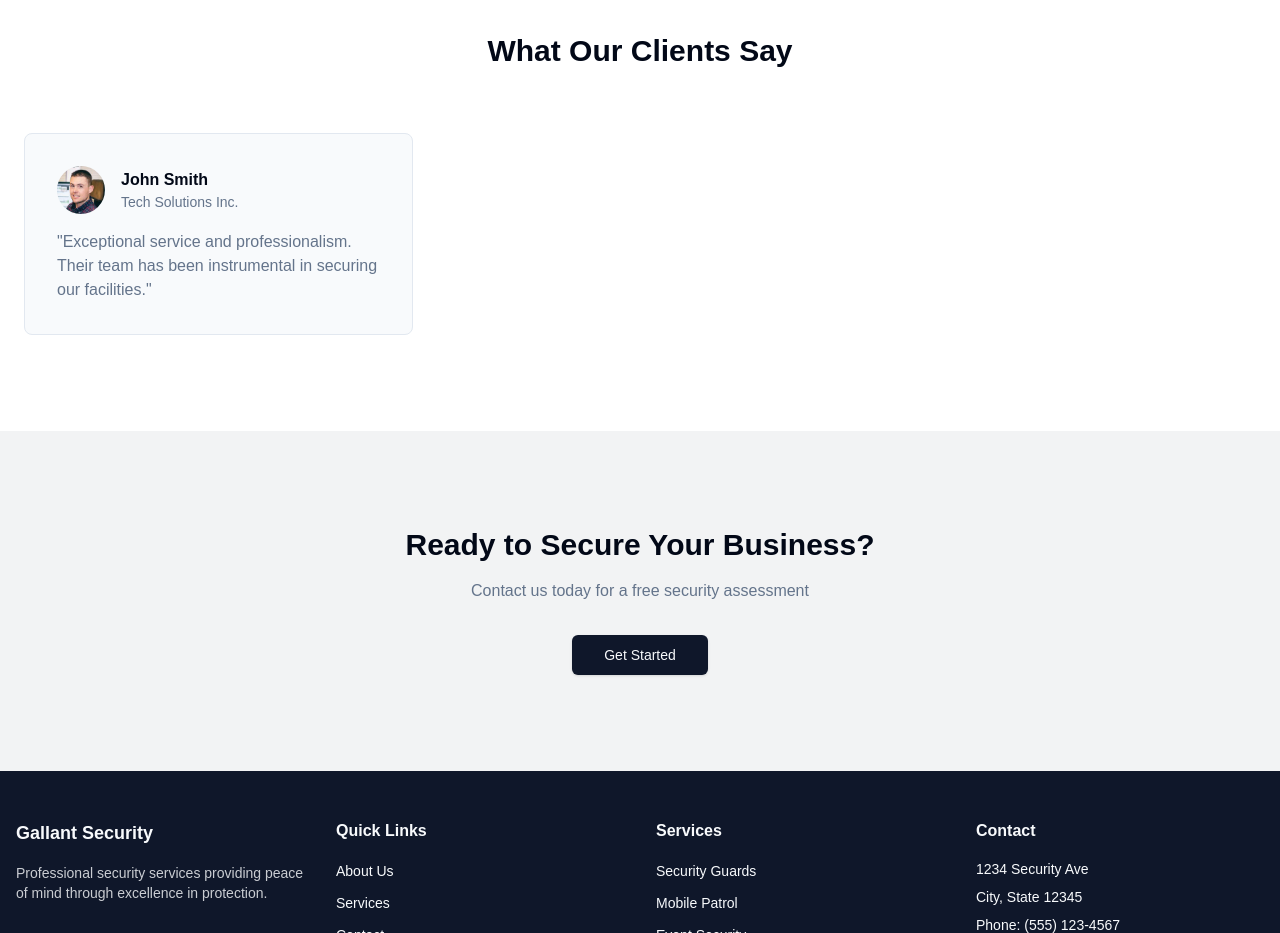
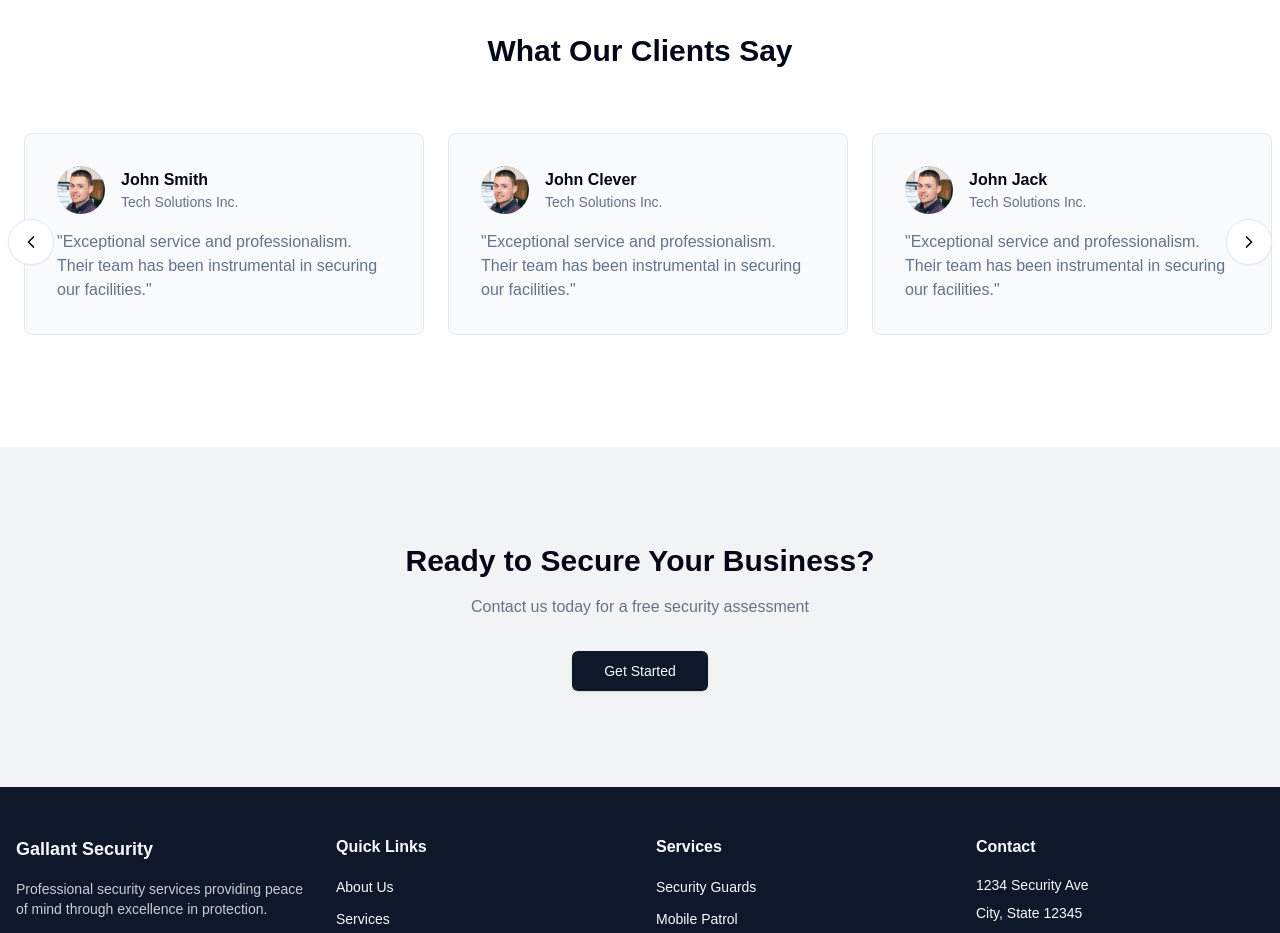
Before and after one commit to ojokne/gallant-security, a Next.js app: page / in a window 1280 px wide. Shown: the part 2180-3113 px from the top of the page. Built offline with nearby package versions, Linux system fonts and the light colour scheme.

Commit message:
Make testimonial horizontally scrollable

```diff
--- a/components/home/testimonials.jsx
+++ b/components/home/testimonials.jsx
@@ -1,15 +1,63 @@
+"use client";
 import Image from "next/image";
+import { ChevronLeft, ChevronRight } from "lucide-react";
+import { useRef } from "react";
 
 export function Testimonials() {
+  const scrollContainerRef = useRef(null);
   const testimonials = [
     {
       name: "John Smith",
       company: "Tech Solutions Inc.",
       image: "/testimonials/client1.jpg",
-      quote: "Exceptional service and professionalism. Their team has been instrumental in securing our facilities."
+      quote:
+        "Exceptional service and professionalism. Their team has been instrumental in securing our facilities.",
+    },
+    {
+      name: "John Clever",
+      company: "Tech Solutions Inc.",
+      image: "/testimonials/client1.jpg",
+      quote:
+        "Exceptional service and professionalism. Their team has been instrumental in securing our facilities.",
+    },
+    {
+      name: "John Jack",
+      company: "Tech Solutions Inc.",
+      image: "/testimonials/client1.jpg",
+      quote:
+        "Exceptional service and professionalism. Their team has been instrumental in securing our facilities.",
+    },
+    {
+      name: "John James",
+      company: "Tech Solutions Inc.",
+      image: "/testimonials/client1.jpg",
+      quote:
+        "Exceptional service and professionalism. Their team has been instrumental in securing our facilities.",
+    },
+    {
+      name: "John Claus",
+      company: "Tech Solutions Inc.",
+      image: "/testimonials/client1.jpg",
+      quote:
+        "Exceptional service and professionalism. Their team has been instrumental in securing our facilities.",
+    },
+    {
+      name: "John Paul",
+      company: "Tech Solutions Inc.",
+      image: "/testimonials/client1.jpg",
+      quote:
+        "Exceptional service and professionalism. Their team has been instrumental in securing our facilities.",
     },
     // Add more testimonials...
   ];
+
+  const scroll = (direction) => {
+    const container = scrollContainerRef.current;
+    if (container) {
+      const scrollAmount = direction === 'left' ? -400 : 400;
+      container.scrollBy({ left: scrollAmount, behavior: 'smooth' });
+    }
+  };
 
   return (
     <section className="py-24 bg-background">
@@ -17,9 +65,41 @@ export function Testimonials() {
         <h2 className="text-3xl font-bold text-center mb-16">
           What Our Clients Say
         </h2>
-        <div className="grid grid-cols-1 md:grid-cols-3 gap-8">
+
+        {/* Scroll Container with Navigation */}
+        <div className="relative">
+          {/* Navigation Buttons - Hidden on Mobile */}
+          <button
+            onClick={() => scroll('left')}
+            className="absolute left-0 top-1/2 -translate-y-1/2 -translate-x-4 p-3 rounded-full bg-background border shadow-sm z-10 hidden md:flex items-center justify-center hover:bg-muted transition-colors group"
+            aria-label="Scroll left"
+          >
+            <ChevronLeft className="w-5 h-5 group-hover:scale-110 transition-transform" />
+          </button>
+
+          <button
+            onClick={() => scroll('right')}
+            className="absolute right-0 top-1/2 -translate-y-1/2 translate-x-4 p-3 rounded-full bg-background border shadow-sm z-10 hidden md:flex items-center justify-center hover:bg-muted transition-colors group"
+            aria-label="Scroll right"
+          >
+            <ChevronRight className="w-5 h-5 group-hover:scale-110 transition-transform" />
+          </button>
+
+          {/* Scrollable Container */}
+          <div
+            ref={scrollContainerRef}
+            className="flex overflow-x-auto gap-6 pb-4 snap-x snap-mandatory scrollbar-hide -mx-6 px-6"
+            style={{
+              scrollbarWidth: 'none',
+              msOverflowStyle: 'none',
+              WebkitOverflowScrolling: 'touch'
+            }}
+          >
             {testimonials.map((testimonial) => (
-            <div key={testimonial.name} className="p-8 rounded-lg border bg-muted/50">
+              <div
+                key={testimonial.name}
+                className="flex-none w-[300px] md:w-[400px] snap-center p-8 rounded-lg border bg-muted/50 transition-transform hover:scale-[1.02] duration-300"
+              >
                 <div className="flex items-center gap-4 mb-4">
                   <Image
                     src={testimonial.image}
@@ -30,13 +110,21 @@ export function Testimonials() {
                   />
                   <div>
                     <div className="font-semibold">{testimonial.name}</div>
-                  <div className="text-sm text-muted-foreground">{testimonial.company}</div>
+                    <div className="text-sm text-muted-foreground">
+                      {testimonial.company}
+                    </div>
                   </div>
                 </div>
                 <p className="text-muted-foreground">"{testimonial.quote}"</p>
               </div>
             ))}
           </div>
+
+          {/* Scroll Indicator for Mobile */}
+          <div className="mt-4 text-sm text-center text-muted-foreground md:hidden">
+            Swipe to see more
+          </div>
+        </div>
       </div>
     </section>
   );
```
Lines whose indentation alone changed are shown as unchanged.
